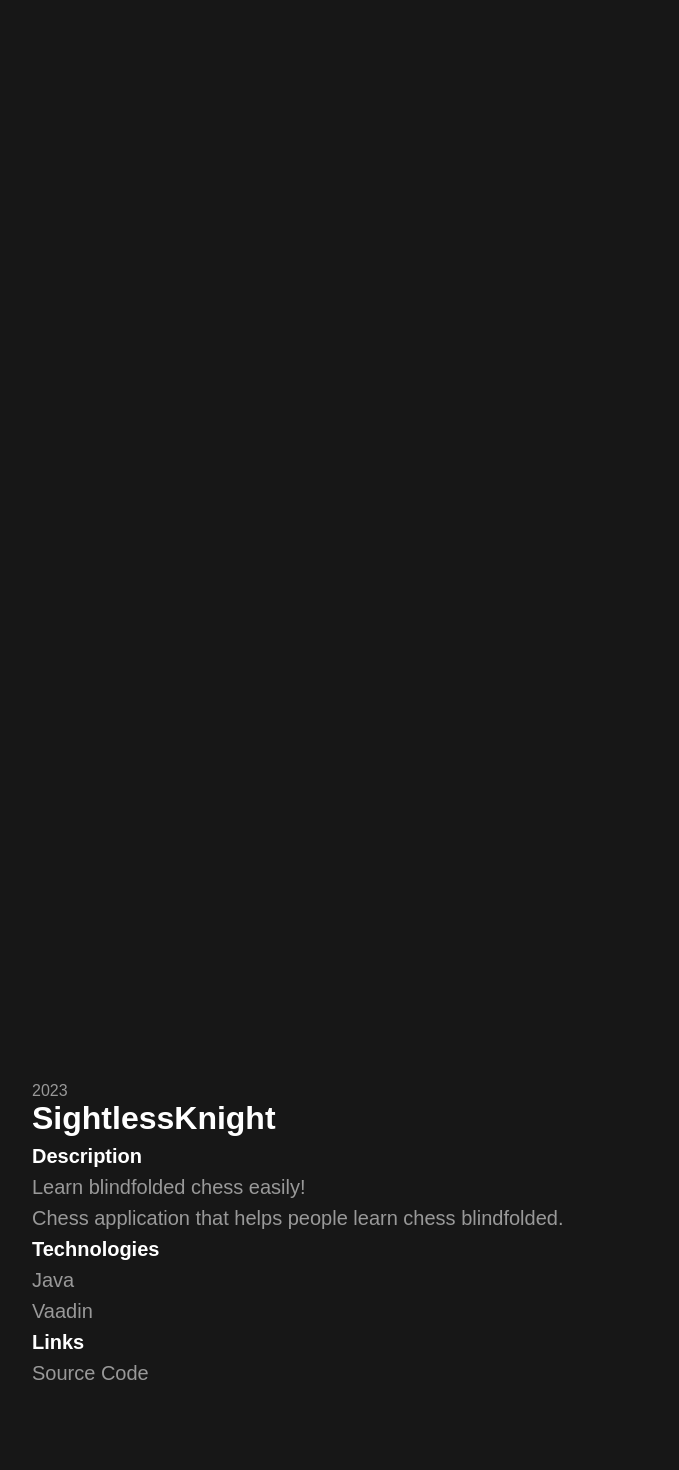
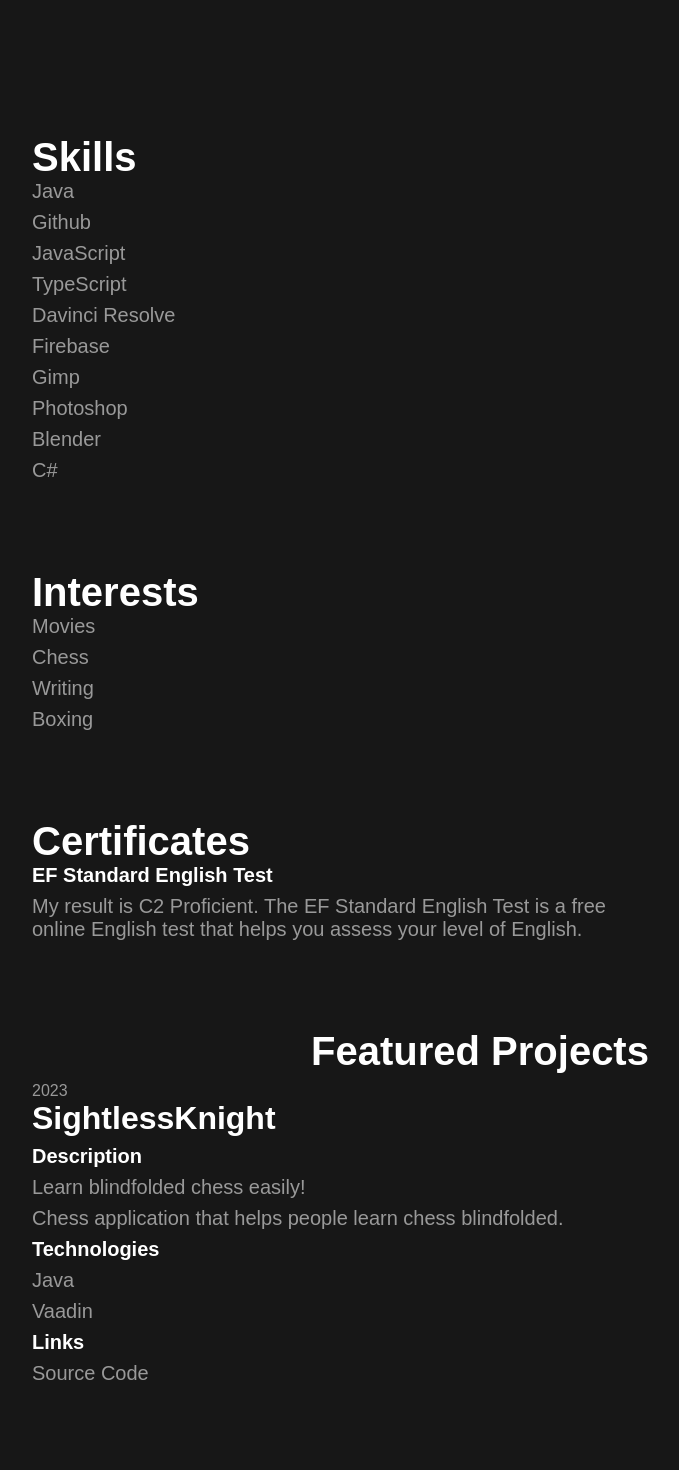
Before and after one commit to lukassobotik/personal-website, a Next.js app: page / in a window 1280 px wide. Shown: the part 900-2370 px from the top of the page, without its empty margins (160-839 px from the left). Built offline with nearby package versions, Linux system fonts and the light colour scheme.

Commit message:
Improved Animations

```diff
--- a/pages/index.tsx
+++ b/pages/index.tsx
@@ -86,7 +86,7 @@ export default function Home() {
               </div>
             </div>
           </div>
-          <div className={styles.general_section} data-aos="fade-up">
+          <div className={styles.general_section} data-aos="fade-up" data-aos-once={true}>
             <div className={styles.general_section_title}>Skills</div>
             <div className={styles.general_section_content}>
               <div className={styles.general_section_content_item}>Java</div>
@@ -101,7 +101,7 @@ export default function Home() {
               <div className={styles.general_section_content_item}>C#</div>
             </div>
           </div>
-          <div className={styles.general_section} data-aos="fade-up">
+          <div className={styles.general_section} data-aos="fade-up" data-aos-once={true}>
             <div className={styles.general_section_title}>Interests</div>
             <div className={styles.general_section_content}>
               <div className={styles.general_section_content_item}><Link className={styles.url} href={"https://www.imdb.com/user/ur150332429/"}>Movies</Link></div>
@@ -110,7 +110,7 @@ export default function Home() {
               <div className={styles.general_section_content_item}>Boxing</div>
             </div>
           </div>
-          <div className={styles.general_section} data-aos="fade-up">
+          <div className={styles.general_section} data-aos="fade-up" data-aos-once={true}>
             <div className={styles.general_section_title}>Certificates</div>
             <div className={styles.general_section_content}>
               <div className={styles.general_section_content_item}>
@@ -119,10 +119,10 @@ export default function Home() {
               </div>
             </div>
           </div>
-          <div className={styles.section_header} data-aos="fade-up">Featured Projects</div>
+          <div className={styles.section_header} data-aos="fade-up" data-aos-once={true}>Featured Projects</div>
           <FetchProjects onlyFeatured/>
-          <div className={styles.main_other_projects}>
-            <Link className={styles.url} href={"/projects/"} data-aos="fade-up">All Projects</Link>
+          <div className={styles.main_other_projects} data-aos="fade-up" data-aos-once={true}>
+            <Link className={styles.url} href={"/projects/"}>All Projects</Link>
           </div>
           <div className={styles.bottom}/>
         </main>
```
